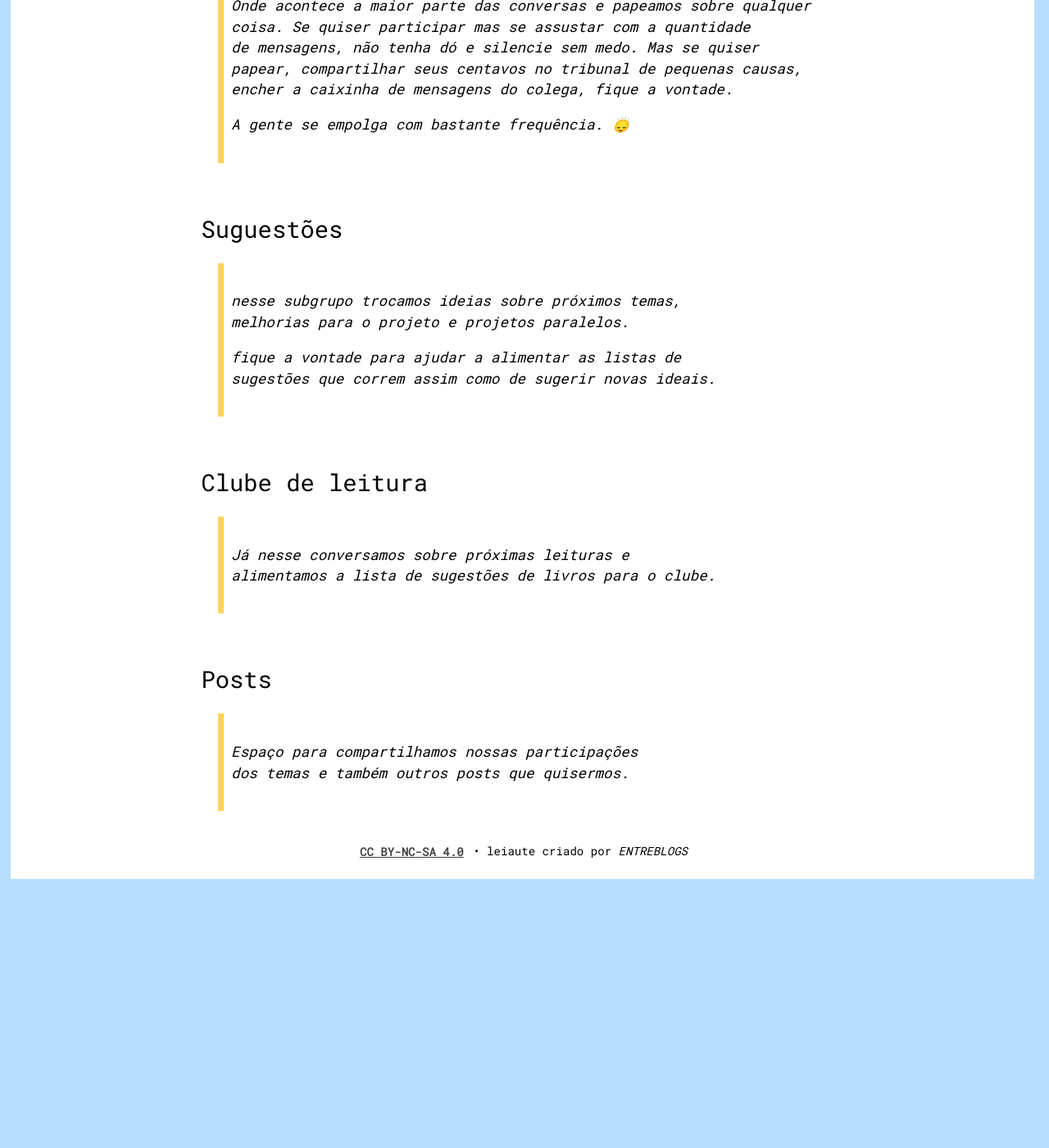
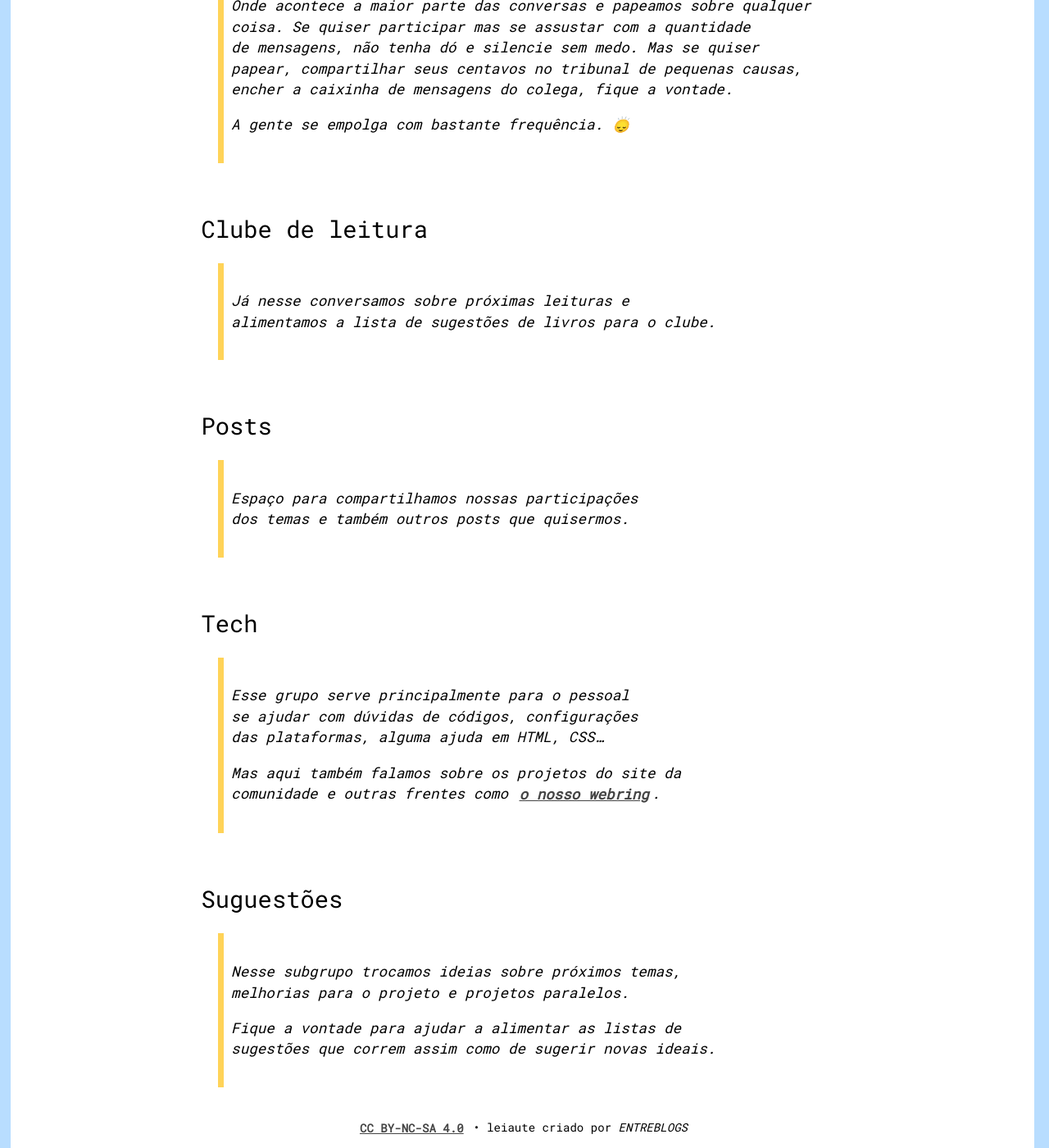
Before and after one commit to bamoretti/entreblogs, a Jekyll site: the page built from no-whatsapp.md, in a window 1280 px wide and 1400 px high, scrolled down 852 px. Shown: the whole window at 82% size. Built offline with Jekyll 4.4.1, drawn with Linux system fonts in a browser that asks for light colours; nearby versions of some CDN libraries; comment, search, counter and statistics services are not loaded; before the commit the page ends 1937 px from its top, so only the background shows below that.

Commit message:
Update no-whatsapp.md

```diff
--- a/no-whatsapp.md
+++ b/no-whatsapp.md
@@ -14,13 +14,18 @@ A comunidade no whatsapp é divida em alguns grupos:
 >
 > A gente se empolga com bastante frequência. 🙂‍↕️
 
-<h4>Suguestões</h4>
-> nesse subgrupo trocamos ideias sobre próximos temas, melhorias para o projeto e projetos paralelos.
->
-> fique a vontade para ajudar a alimentar as listas de sugestões que correm assim como de sugerir novas ideais.
-
 <h4>Clube de leitura</h4>
 > Já nesse conversamos sobre próximas leituras e alimentamos a lista de sugestões de livros para o clube.
 
 <h4>Posts</h4>
 > Espaço para compartilhamos nossas participações dos temas e também outros posts que quisermos.
+
+<h4>Tech</h4>
+> Esse grupo serve principalmente para o pessoal se ajudar com dúvidas de códigos, configurações das plataformas, alguma ajuda em HTML, CSS...
+>
+>Mas aqui também falamos sobre os projetos do site da comunidade e outras frentes como [o nosso webring](/tutorial-webring).
+
+<h4>Suguestões</h4>
+> Nesse subgrupo trocamos ideias sobre próximos temas, melhorias para o projeto e projetos paralelos.
+>
+> Fique a vontade para ajudar a alimentar as listas de sugestões que correm assim como de sugerir novas ideais.
```
